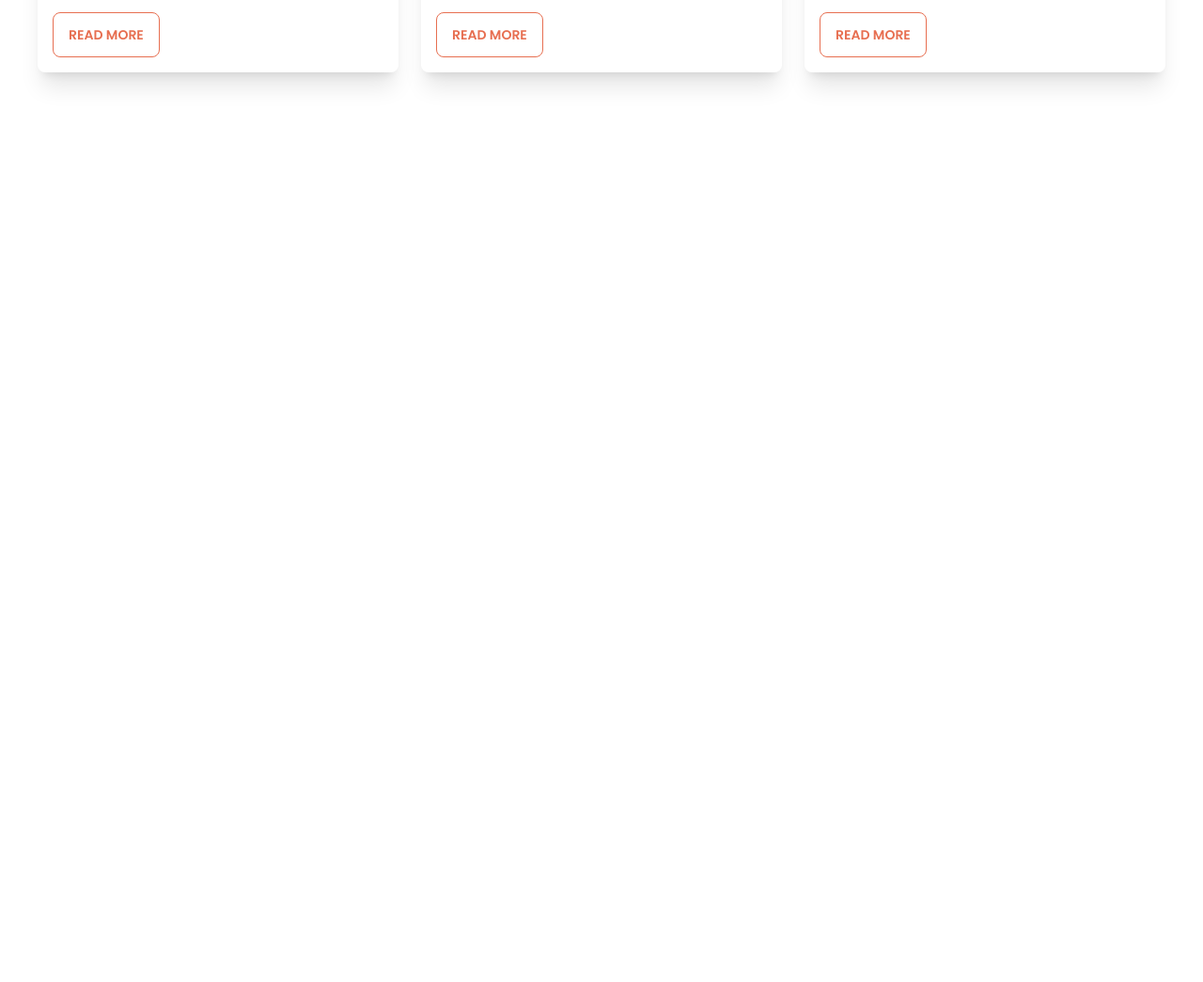
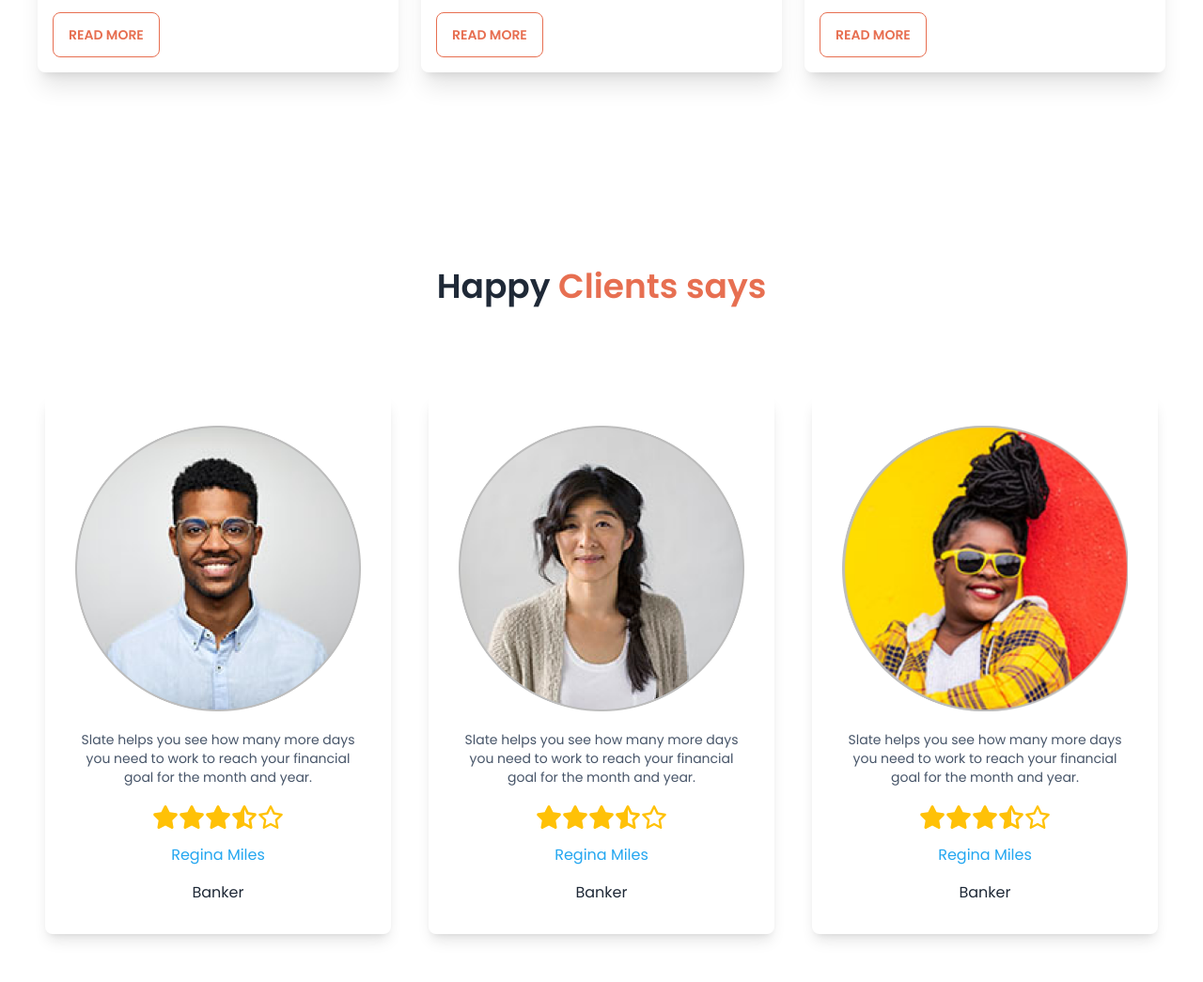
Before and after one commit to nymulislam/biker_zone, a plain HTML site: page index.html in a window 1280 px wide. Shown: the part 2011-3056 px from the top of the page at 94% size. Before the commit the page ends 2296 px from the top, so only its background shows below. Drawn offline with nearby package versions, Linux system fonts and the light colour scheme.

Commit message:
added client section

```diff
--- a/index.html
+++ b/index.html
@@ -25,6 +25,7 @@
                 'btn_color': '#E76F51',
                 'bg_color': 'rgba(231, 111, 81, 0.10)',
                 'outline_color': '#E76F51',
+                'client_color': '#23A6F0',
               }
             }
           }
@@ -176,6 +177,61 @@
                 </div>
             </div>
          </section>
+
+         <!-- happy clients section -->
+         <section>
+            <h2 class="text-4xl font-semibold text-center">Happy <span class="text-outline_color">Clients says</span></h2>
+            <div class="flex flex-col lg:flex-row p-12 items-center justify-center gap-10 my-12">
+                <div class="flex-1 p-8 shadow-lg rounded-lg">
+                    <img src="./images/others/user-1.png" alt="">
+                    <p class="text-center my-5 text-slate-600 text-sm">Slate helps you see how
+                    many more days you need
+                    to work to reach your financial
+                    goal for the month and year.</p>
+                    <div class="flex justify-center w-full">
+                        <img class="w-7" src="./images/icons/star-solid.svg" alt="">
+                        <img class="w-7" src="./images/icons/star-solid.svg" alt="">
+                        <img class="w-7" src="./images/icons/star-solid.svg" alt="">
+                        <img class="w-7" src="./images/icons/star-half-stroke-solid.svg" alt="">
+                        <img class="w-7" src="./images/icons/star-regular.svg" alt="">
+                    </div>
+                    <h4 class="text-center my-4 text-client_color">Regina Miles</h4>
+                    <h4 class="text-center">Banker</h4>
+                </div>
+                <div class="flex-1 p-8 shadow-lg rounded-lg">
+                    <img src="./images/others/user-2.png" alt="">
+                    <p class="text-center my-5 text-slate-600 text-sm">Slate helps you see how
+                    many more days you need
+                    to work to reach your financial
+                    goal for the month and year.</p>
+                    <div class="flex justify-center w-full">
+                        <img class="w-7" src="./images/icons/star-solid.svg" alt="">
+                        <img class="w-7" src="./images/icons/star-solid.svg" alt="">
+                        <img class="w-7" src="./images/icons/star-solid.svg" alt="">
+                        <img class="w-7" src="./images/icons/star-half-stroke-solid.svg" alt="">
+                        <img class="w-7" src="./images/icons/star-regular.svg" alt="">
+                    </div>
+                    <h4 class="text-center my-4 text-client_color">Regina Miles</h4>
+                    <h4 class="text-center">Banker</h4>
+                </div>
+                <div class="flex-1 p-8 shadow-lg rounded-lg">
+                    <img src="./images/others/user-3.png" alt="">
+                    <p class="text-center my-5 text-slate-600 text-sm">Slate helps you see how
+                    many more days you need
+                    to work to reach your financial
+                    goal for the month and year.</p>
+                    <div class="flex justify-center w-full">
+                        <img class="w-7" src="./images/icons/star-solid.svg" alt="">
+                        <img class="w-7" src="./images/icons/star-solid.svg" alt="">
+                        <img class="w-7" src="./images/icons/star-solid.svg" alt="">
+                        <img class="w-7" src="./images/icons/star-half-stroke-solid.svg" alt="">
+                        <img class="w-7" src="./images/icons/star-regular.svg" alt="">
+                    </div>
+                    <h4 class="text-center my-4 text-client_color">Regina Miles</h4>
+                    <h4 class="text-center">Banker</h4>
+                </div>
+            </div>
+         </section>
     </main>
     <footer>
 
```
